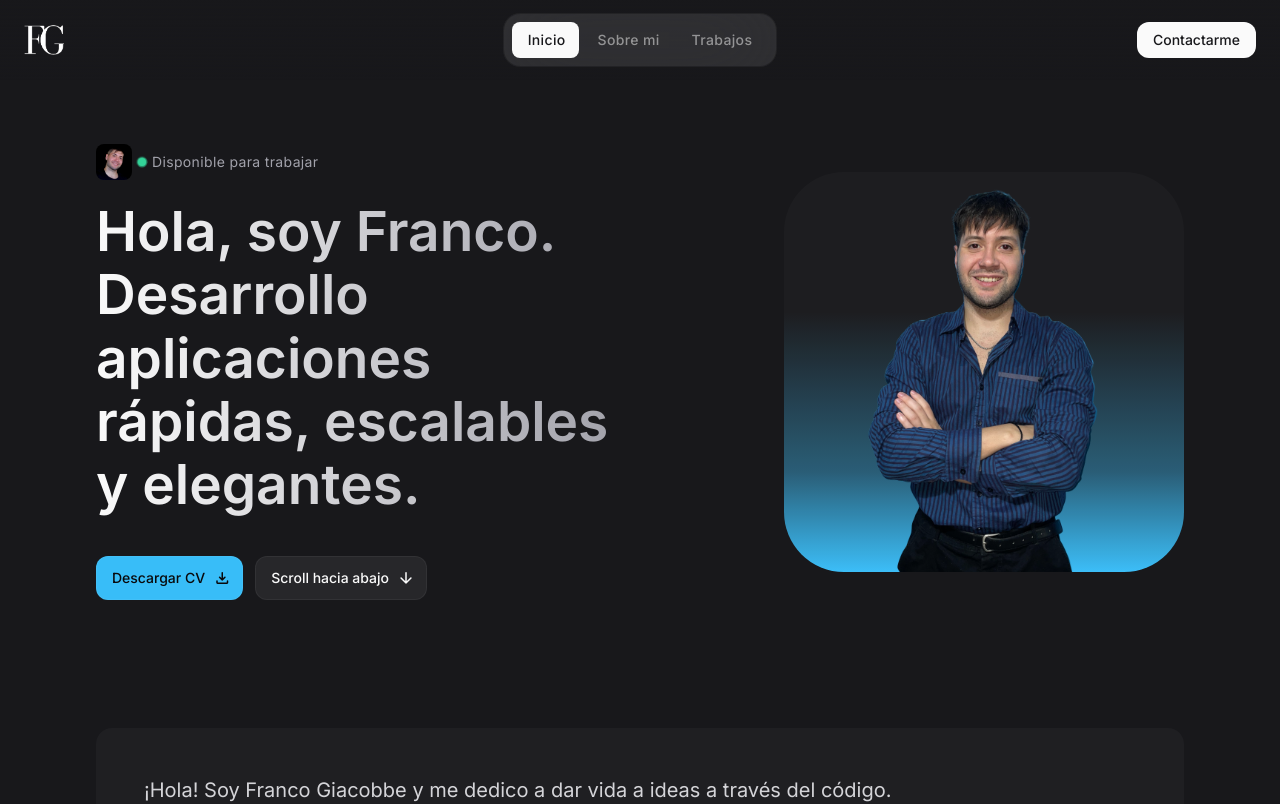
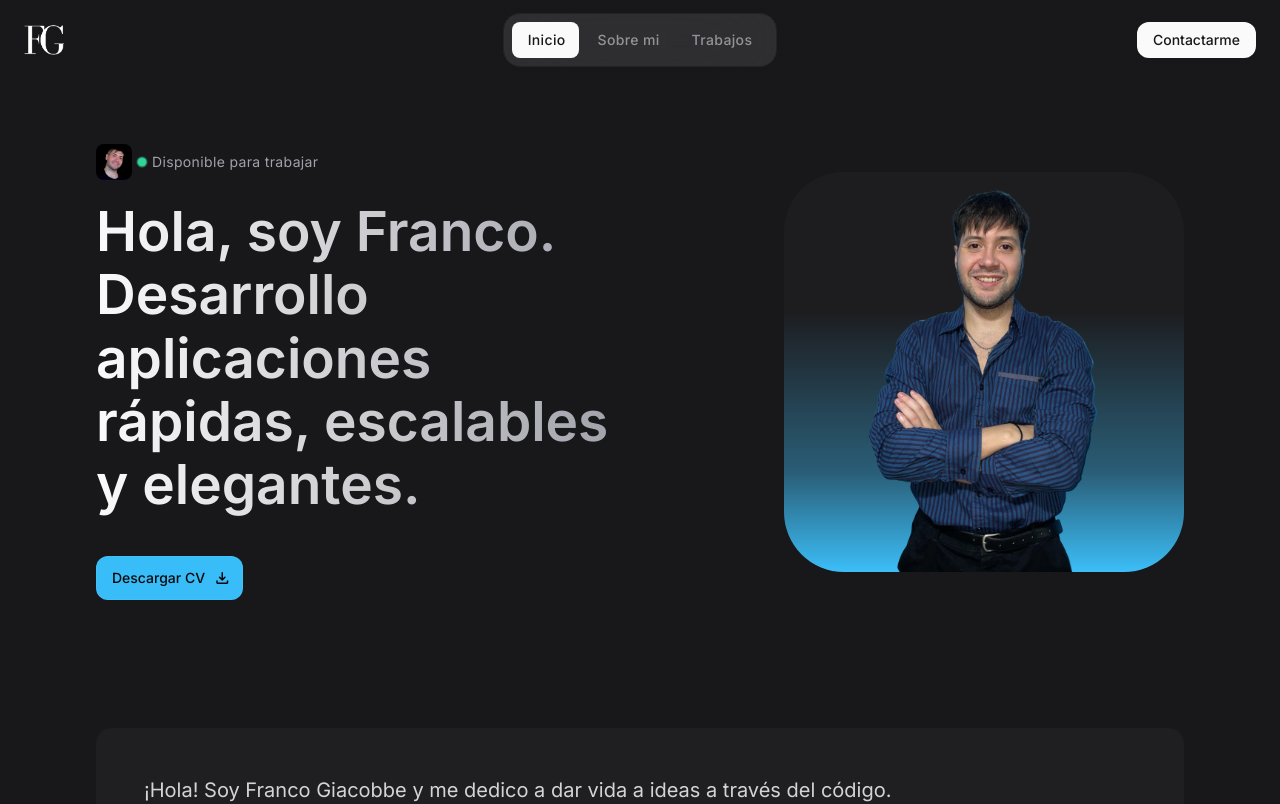
Before and after one commit to frandg47/PortfolioFG, a React (Vite) app: page / in a window 1280 px wide. Shown: the top 804 px of the page. Built offline with nearby package versions, Linux system fonts and the light colour scheme.

Commit message:
agregando link a cv

```diff
--- a/src/components/Button.jsx
+++ b/src/components/Button.jsx
@@ -3,7 +3,7 @@ import React from 'react'
 // Primary Button
 const ButtonPrimary = ({
     href,
-    target = '_self',
+    target = '_blank',
     label,
     icon,
     classes
@@ -11,6 +11,7 @@ const ButtonPrimary = ({
     if (href) {
         return(
             <a
+                download
                 href={href}
                 target={target}
                 className={"btn btn-primary " + classes}>
--- a/src/components/Hero.jsx
+++ b/src/components/Hero.jsx
@@ -35,12 +35,7 @@ const Hero = () => {
                         <ButtonPrimary
                             label="Descargar CV"
                             icon="download"
-                        />
-
-                        <ButtonOutline
-                            href="#about"
-                            label="Scroll hacia abajo"
-                            icon="arrow_downward"
+                            href={"/CVGiacobbeFranco.pdf"}
                         />
                     </div>
                 </div>
--- a/src/components/SkillCard.jsx
+++ b/src/components/SkillCard.jsx
@@ -3,13 +3,13 @@ import React from 'react'
 const SkillCard = ({ imgSrc, label, desc, classes}) => {
   return (
     <div className={'flex items-center gap-3 ring-2 ring-inset ring-zinc-50/10 rounded-2xl p-3 hover:bg-zinc-800 transition-colors group ' + classes}>
-        <figure className="bg-zinc-700/50 rounded-lg overflow-hidden w-12 h-12 p-2 group-hover:bg-zinc-900 transition-colors">
+        <figure className="bg-zinc-700/50 rounded-lg overflow-hidden w-12 h-12 p-2 group-hover:bg-zinc-900 transition-colors object-cover">
             <img
             src={imgSrc}
             width={32}
             height={32}
             alt={label}
-            className="" />
+            className="object-cover" />
         </figure>
 
         <div>
```
Also changed, not shown: 1 other file (tests, documents, lock files or other folders).
